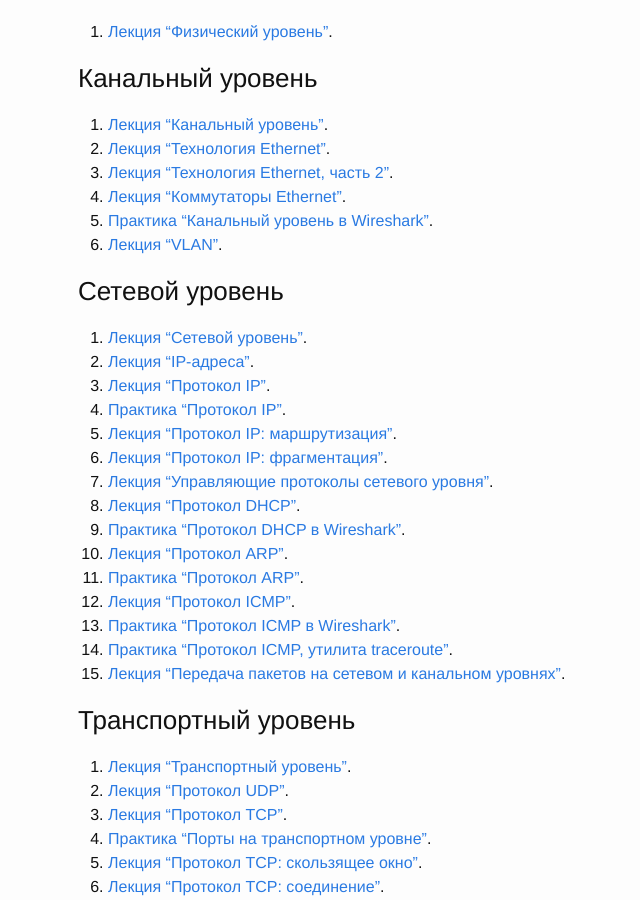
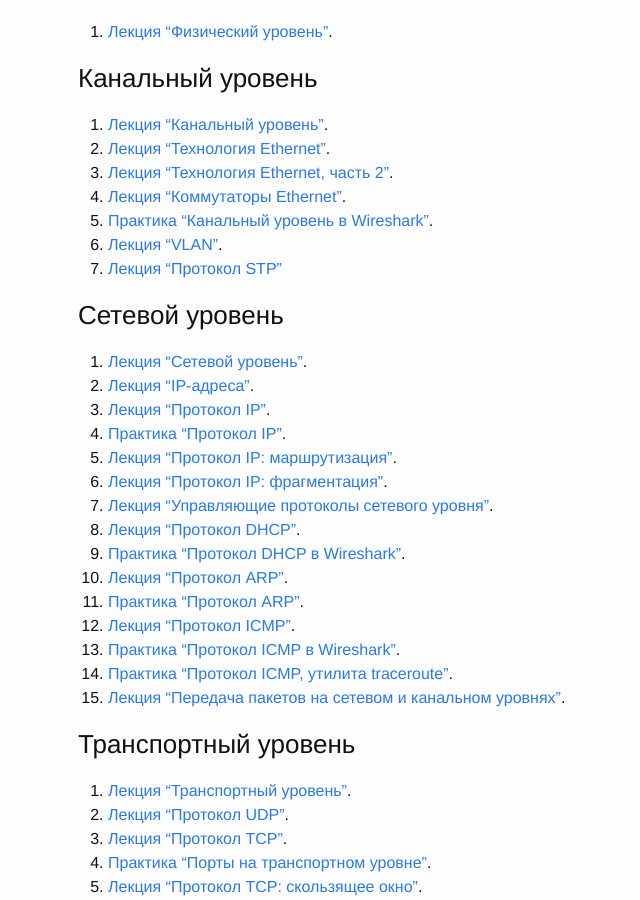
Before and after one commit to sozykin/asozykin.ru, a Jekyll site: the page built from _pages/networks_online.md, in a window 1280 px wide and 900 px high, scrolled down 741 px. Shown: the whole window, without its empty margins (192-832 px from the left). Built offline with Jekyll 4.4.1, drawn with Linux system fonts in a browser that asks for light colours; comment, search, counter and statistics services are not loaded.

Commit message:
Added STP video to online network course

```diff
--- a/_pages/networks_online.md
+++ b/_pages/networks_online.md
@@ -37,6 +37,7 @@ permalink: /courses/networks_online
 4. [Лекция "Коммутаторы Ethernet"](https://youtu.be/bdbsPC3b09A).
 5. [Практика "Канальный уровень в Wireshark"](https://youtu.be/HsPurrcG_9Y).
 6. [Лекция "VLAN"](https://youtu.be/Ig4WoXWzhNc).
+7. [Лекция "Протокол STP"](https://youtu.be/xtHlGmd94ec)
 
 ### Сетевой уровень
 
```
